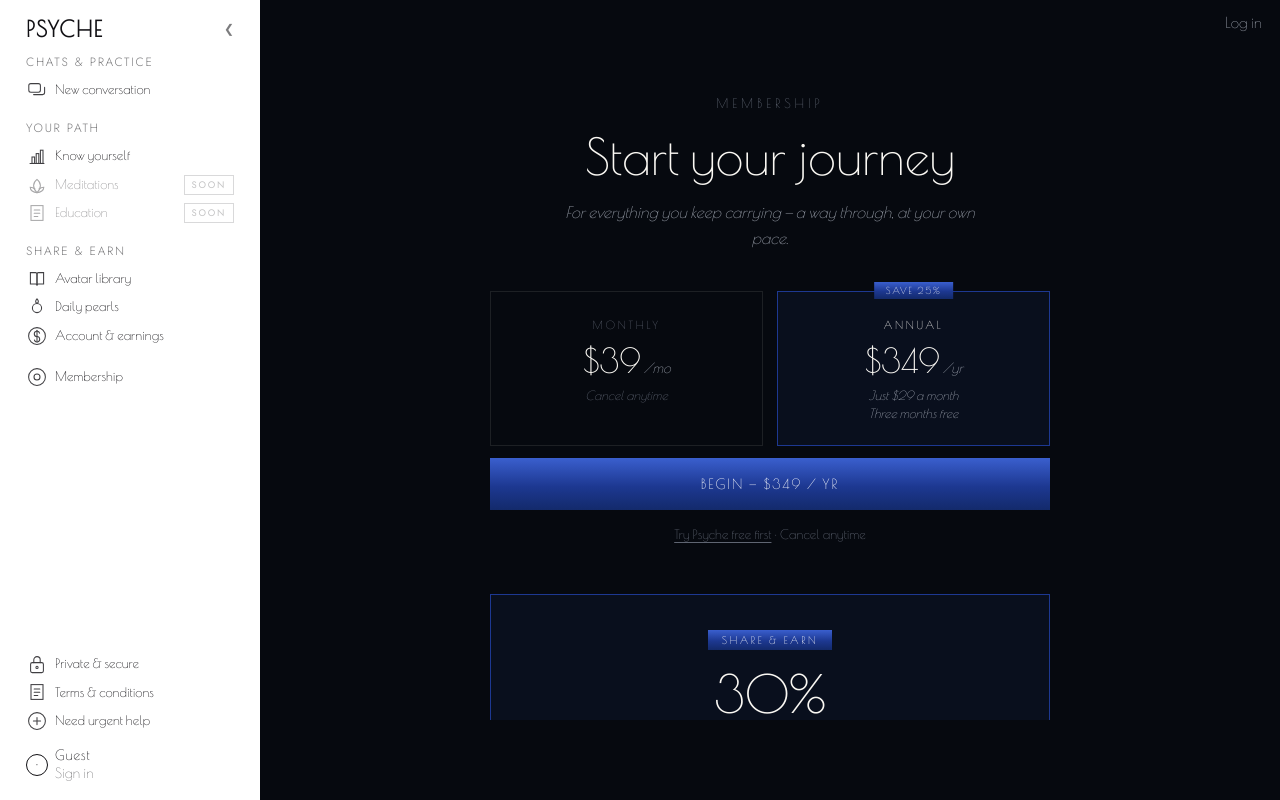
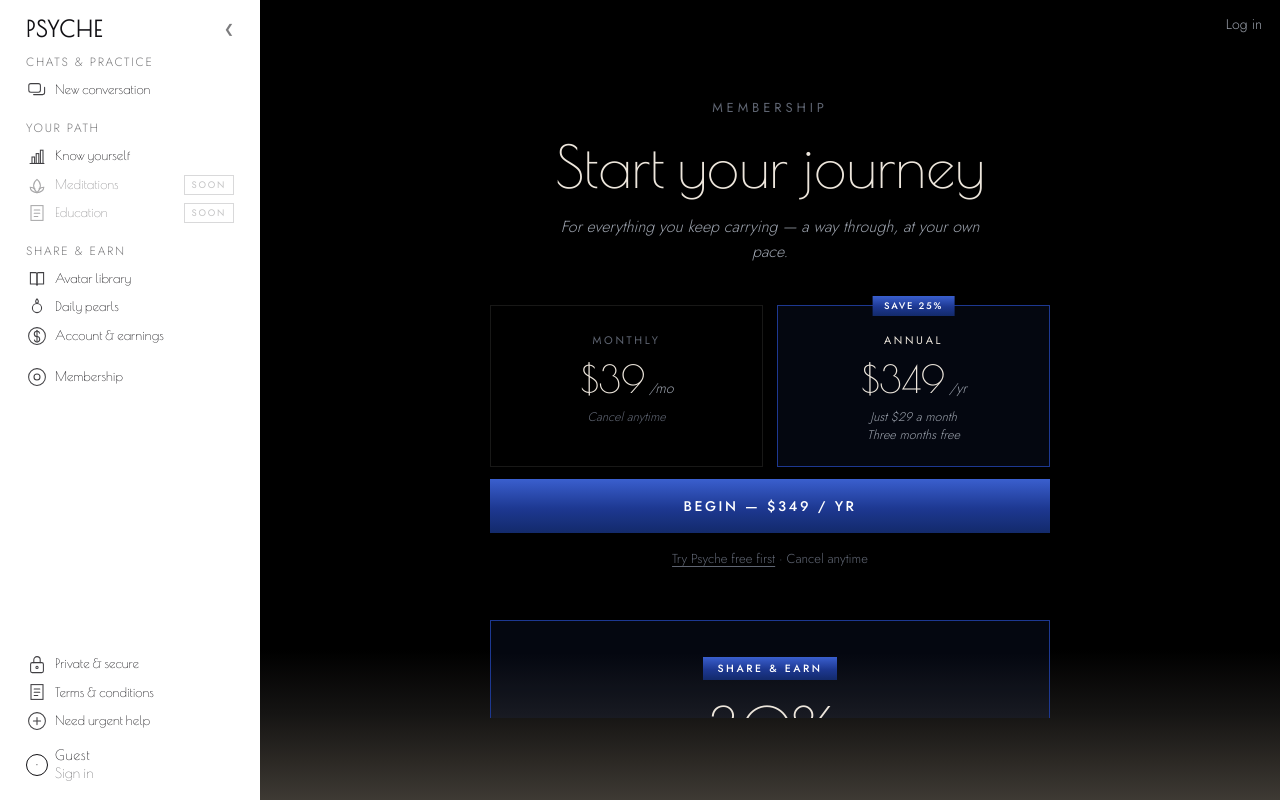
Before and after one commit to mgcarpenter-cpu/psyche, a website: page pricing.html in a window 1280 px wide. Drawn offline with nearby package versions, Linux system fonts and the light colour scheme; a script that the page names is missing.

Commit message:
Align pricing.html to its mock's type and treatment
Same drift as account.html: the build had substituted the Poiret-led
site font stack for the mock's Jost body, shrunk the display sizes, and
dropped the warm bottom gradient. Now matches psyche-membership-final:
Jost body, Poiret One display at mock sizes (h1 58px, price 38px, 30%
figure 60px), gradient strip, and the mock's #ede6dc text cream.

```diff
--- a/pricing.html
+++ b/pricing.html
@@ -13,13 +13,13 @@
     --indigo:#1d3891;--bone:#e8e4dc;--bone-dim:#9aa0ab;--bone-faint:#5f6572;
     --psy-ig:linear-gradient(180deg,#3a5fce 0%,#1d3891 55%,#132a6b 100%);
     --hair:rgba(232,228,220,.10);
-    /* nav tokens (shared with account.html / library.html / practice.html) */
-    --cream:#faf8f3; --night:#06090f; --panel:rgba(6,10,18,0.96); --navline:rgba(250,248,243,0.1);
+    /* --cream here is the mock's text cream (the white nav is styled by site.css, not this token) */
+    --cream:#ede6dc; --night:#06090f; --panel:rgba(6,10,18,0.96); --navline:rgba(250,248,243,0.1);
   }
   *{margin:0;padding:0;box-sizing:border-box;-webkit-tap-highlight-color:transparent;}
   html,body{height:100%;}
   body{
-    background:var(--night);color:var(--bone);font-family:var(--font-sans);-webkit-font-smoothing:antialiased;
+    background:#000;color:var(--bone);font-family:'Jost',sans-serif;-webkit-font-smoothing:antialiased;
     display:flex;height:100dvh;overflow:hidden;
   }
   a{color:inherit;}
@@ -36,9 +36,9 @@
   }
 
   /* ================= MAIN ================= */
-  main{ flex:1; min-width:0; overflow-y:auto; background:var(--night); display:flex; flex-direction:column; position:relative; }
+  main{ flex:1; min-width:0; overflow-y:auto; background:linear-gradient(0deg,#3e3a34 0%,#2a2723 28%,#151413 58%,#000 100%) bottom / 100% 150px no-repeat, #000; display:flex; flex-direction:column; position:relative; }
   .topbar{ flex:0 0 auto; }
-  .topbar-right{margin-left:auto;font-family:var(--font-sans);font-size:15px;color:var(--bone-dim);cursor:pointer;text-decoration:none;}
+  .topbar-right{margin-left:auto;font-family:'Jost';font-weight:300;font-size:14px;color:var(--bone-dim);cursor:pointer;text-decoration:none;}
   .topbar-right:hover{color:var(--bone);}
 
   .scroll{flex:1;min-height:0;overflow-y:auto;scrollbar-width:none;padding:16px 34px 90px;}
@@ -46,7 +46,7 @@
   .shell{max-width:560px;margin:0 auto;text-align:center;}
 
   .eyebrow{margin:34px 0 18px;font-size:13px;font-weight:400;letter-spacing:.3em;text-transform:uppercase;color:var(--bone-faint);}
-  h1{font-family:var(--font-display);font-weight:400;font-size:clamp(32px,5.4vw,50px);line-height:1.1;color:var(--cream);margin:0 0 16px;}
+  h1{font-family:'Poiret One';font-weight:400;font-size:clamp(38px,5.4vw,58px);line-height:1.08;color:var(--cream);margin:0 0 16px;}
   .subhead{margin:0 auto 40px;max-width:420px;font-weight:300;font-style:italic;font-size:16px;line-height:1.6;color:var(--bone-dim);}
 
   /* ---------- Plan cards ---------- */
@@ -57,13 +57,13 @@
   .badge{position:absolute;top:-10px;left:50%;transform:translateX(-50%);background:var(--psy-ig);color:#fff;font-size:9.5px;font-weight:500;letter-spacing:.18em;text-transform:uppercase;padding:3px 12px;white-space:nowrap;}
   .plan-name{margin:0 0 12px;font-size:11px;font-weight:400;letter-spacing:.24em;text-transform:uppercase;color:var(--bone-faint);}
   .plan.selected .plan-name{color:var(--cream);}
-  .plan-price{font-family:var(--font-display);font-size:34px;line-height:1;color:var(--cream);}
-  .plan-price .per{font-family:var(--font-sans);font-weight:300;font-style:italic;font-size:14px;color:var(--bone-dim);}
+  .plan-price{font-family:'Poiret One';font-size:38px;line-height:1;color:var(--cream);}
+  .plan-price .per{font-family:'Jost';font-weight:300;font-style:italic;font-size:14px;color:var(--bone-dim);}
   .plan-sub{margin-top:10px;font-weight:300;font-style:italic;font-size:12.5px;line-height:1.45;color:var(--bone-faint);}
   .plan.selected .plan-sub{color:var(--bone-dim);}
 
   /* ---------- CTA ---------- */
-  .cta{display:flex;align-items:center;justify-content:center;width:100%;height:52px;background:var(--psy-ig);color:#fff;font-family:var(--font-sans);font-size:14px;font-weight:500;letter-spacing:.14em;text-transform:uppercase;border:none;cursor:pointer;}
+  .cta{display:flex;align-items:center;justify-content:center;width:100%;height:54px;background:var(--psy-ig);color:#fff;font-family:'Jost';font-size:14px;font-weight:500;letter-spacing:.18em;text-transform:uppercase;border:none;cursor:pointer;}
   .cta:hover{opacity:.92;}
   .cta[disabled]{opacity:.55;cursor:default;}
   .footer-note{margin-top:16px;font-weight:300;font-size:13px;color:var(--bone-faint);}
@@ -72,7 +72,7 @@
   /* ---------- Earn panel ---------- */
   .earn{border:1px solid var(--indigo);background:rgba(58,95,206,.08);padding:34px 30px 30px;text-align:center;margin:46px 0;}
   .earn-head{display:inline-block;margin:0 0 18px;padding:4px 14px;background:var(--psy-ig);color:#fff;font-size:10.5px;font-weight:500;letter-spacing:.24em;text-transform:uppercase;}
-  .earn-figure{font-family:var(--font-display);font-size:52px;line-height:1;color:var(--cream);margin-bottom:14px;}
+  .earn-figure{font-family:'Poiret One';font-size:60px;line-height:1;color:var(--cream);margin-bottom:14px;}
   .earn-body{margin:0 auto 16px;max-width:400px;font-weight:300;font-size:15px;line-height:1.6;color:var(--bone);}
   .earn-note{margin:0;font-size:11px;letter-spacing:.14em;text-transform:uppercase;color:var(--bone-faint);}
   .earn-note a{text-decoration:underline;text-underline-offset:3px;color:inherit;}
```
